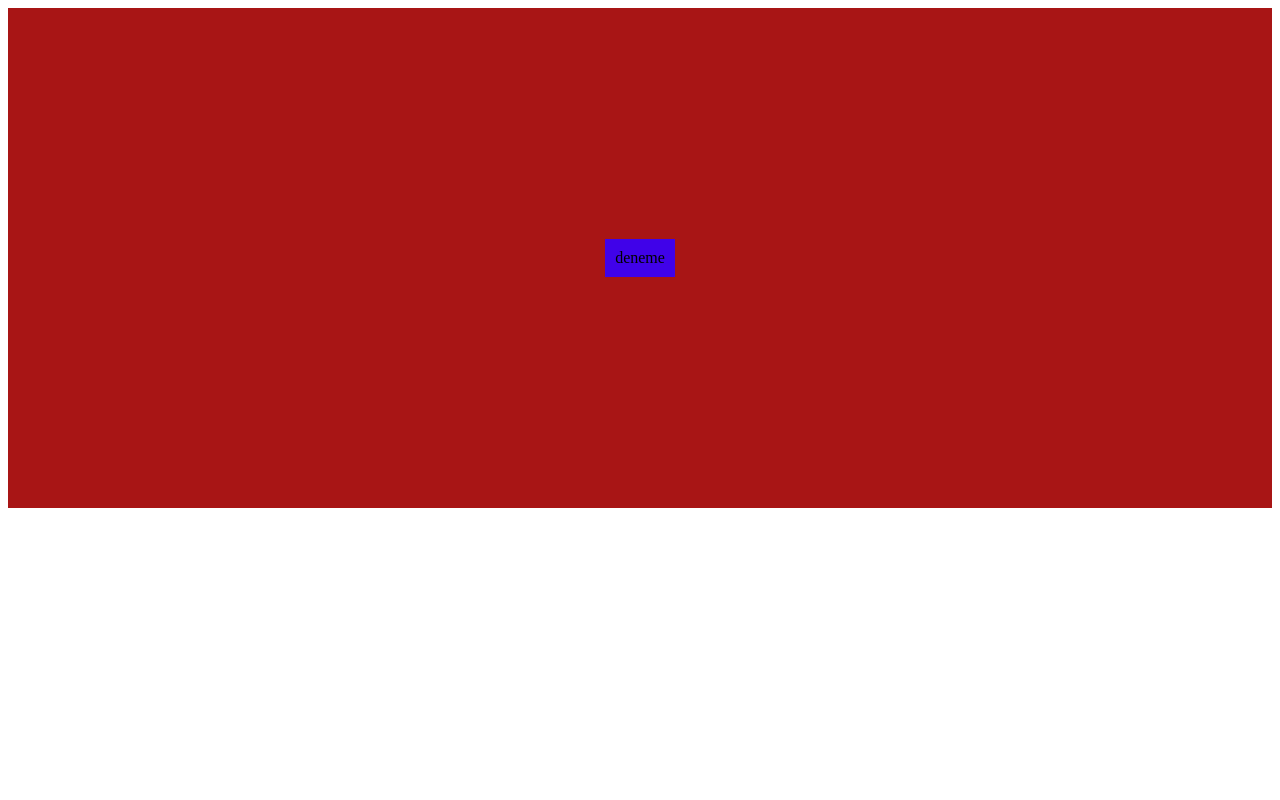
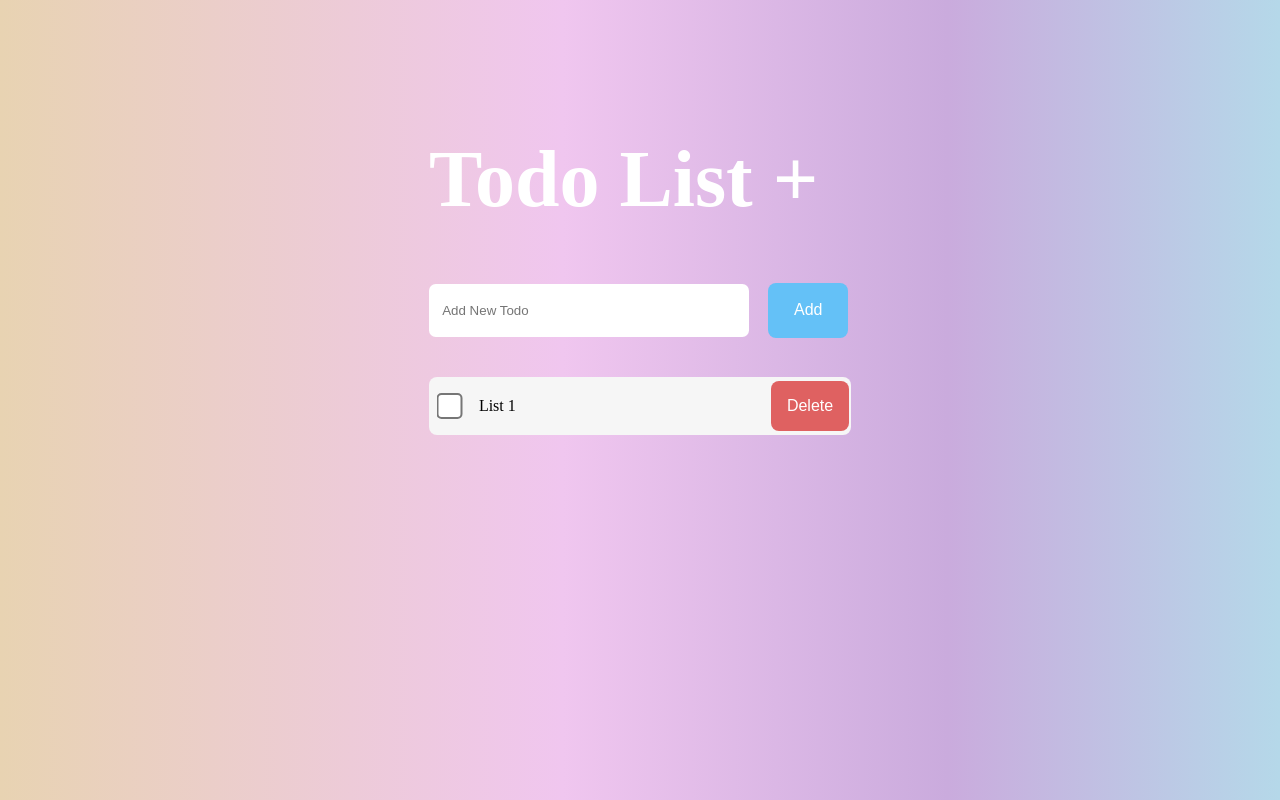
Before and after one commit to semanurakkuzu/todolist-native-js, a website built with webpack: page dist/index.html in a window 1280 px wide. Built offline with nearby package versions, Linux system fonts and the light colour scheme.

Commit message:
Added page-html-scss

```diff
--- a/style.scss
+++ b/style.scss
@@ -1,11 +1,90 @@
+body {
+  background: rgb(232, 211, 178);
+  background: linear-gradient(90deg, rgba(232, 211, 178, 1) 0%, rgba(240, 198, 239, 1) 44%, rgba(202, 171, 221, 1) 74%, rgba(181, 216, 233, 1) 100%);
+}
+
+%button {
+  border-radius: 0.5em;
+  background-color: #64c1f7;
+  border: none;
+  color: hsl(0, 0%, 100%);
+  padding: 1em;
+  text-align: center;
+  text-decoration: none;
+  display: inline-block;
+  font-size: 16px;
+  margin: 4px 2px;
+  cursor: pointer;
+}
+
 .container {
   display: flex;
   justify-content: center;
   align-items: center;
   height: 500px;
-  background-color: #a81515;
+
   .content {
-    background-color: rgb(64, 2, 233);
-    padding: 10px;
+    h1 {
+      color: white;
+      font-size: 5em;
+    }
+
+    form {
+      input {
+        border-radius: 0.5em;
+        border: none;
+        width: 22em;
+        height: 2em;
+        padding: 1em;
+        margin-right: 1em;
+        margin-bottom: 3em;
+      }
+
+      input:focus {
+        outline: 0;
+        box-shadow: none;
+
+      }
+
+      .add-btn {
+        @extend %button;
+        width: 80px;
+        height: 55px;
+      }
+    }
+
+    .list {
+      list-style-type: none;
+      padding: 0px;
+      margin: 0;
+
+      div.box {
+        display: flex;
+        justify-content: space-between;
+        background-color: #f6f6f6;
+        border-radius: 0.5em;
+        padding-left: 10px;
+
+        .checkbox {
+          transform: scale(2);
+          padding-left: 15px;
+
+        }
+
+        .checkbox:checked {
+          accent-color: rgb(205, 149, 238);
+        }
+
+        span {
+          width: 270px;
+          padding: 20px;
+        }
+
+        .delete-btn {
+          @extend %button;
+          background-color: rgb(223, 97, 97);
+        }
+      }
+    }
   }
 }
```
Also changed, not shown: dist/index.html.
